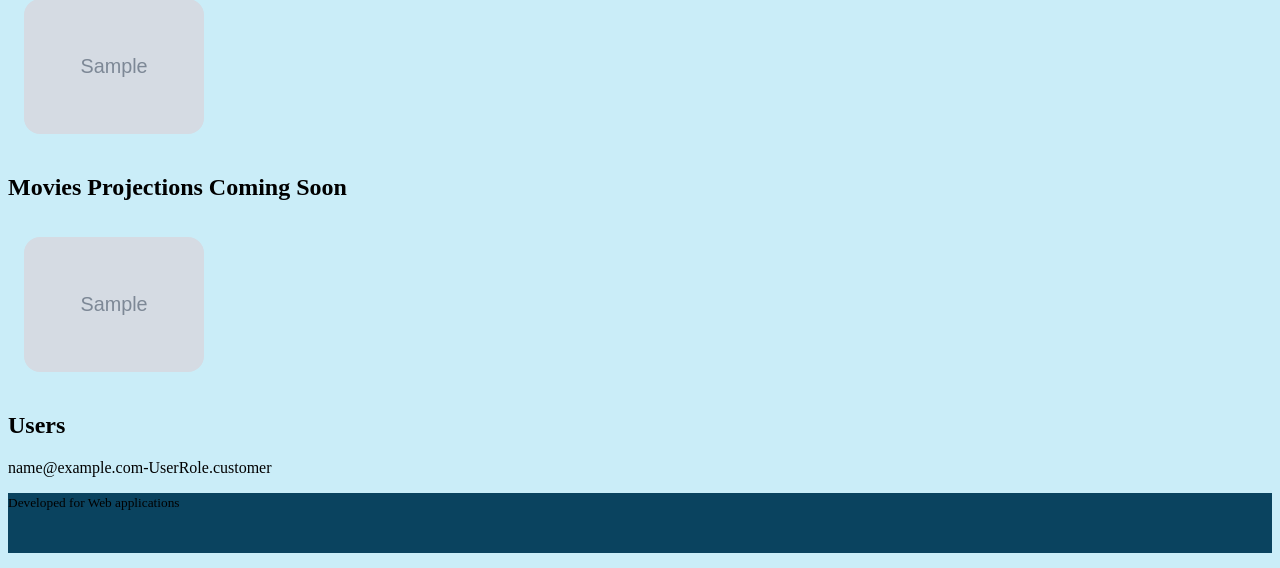
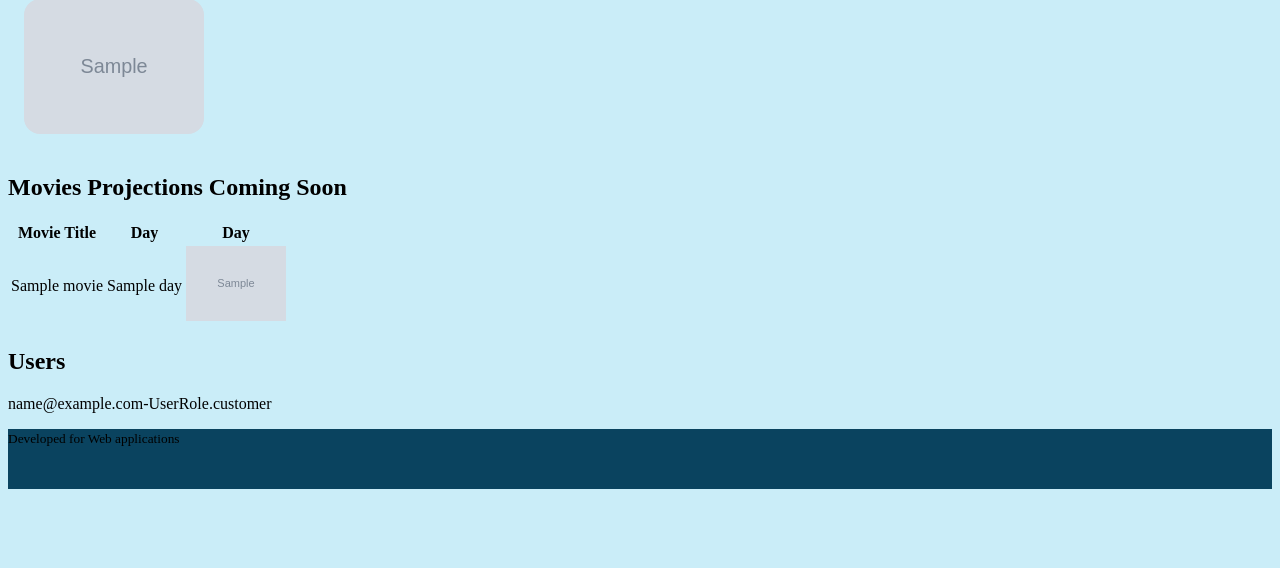
Before and after one commit to vvarodi/TheaterWebFlask, a Flask app: template cinema/templates/main/index.html in a window 1280 px wide. Shown: the part 190-758 px from the top of the page. Run offline with Flask 2, Linux system fonts and the light colour scheme; tables that the repository leaves empty hold one stand-in row (values such as "Sample post"); the template is opened without the code that fills it: values that come from a table or form of the project are taken from there, most other values are stand-ins (such as "Sample title", 1, 10 or a date in 2020); grey boxes marked "Sample" are stand-in pictures.

Commit message:
main view showing projections

```diff
--- a/cinema/insert.sql
+++ b/cinema/insert.sql
@@ -15,6 +15,6 @@ insert into screen VALUES
 (71, "H3", 40);
 
 insert into projection VALUES
-(111, CURRENT_TIMESTAMP, 11, 91),
-(222, CURRENT_TIMESTAMP, 22, 81),
-(333, CURRENT_TIMESTAMP, 33, 71);
+(111, '2021-12-07', 11, 91),
+(222, '2021-12-06', 22, 81),
+(333, '2021-12-05', 33, 71);
--- a/cinema/main.py
+++ b/cinema/main.py
@@ -15,9 +15,13 @@ bp = Blueprint("main", __name__)
 # @flask_login.login_required
 # MAIN VIEW OPEN FOR UNAUTHENTICATED USERS
 def index():
-    pmovies = model.Projection.query.order_by(model.Projection.day.desc()).limit(10).all()
+    current_day = date.today().strftime('%Y-%m-%d')
+    pmovies = model.Projection.query.filter(model.Projection.day >= current_day).limit(10).all()
+    # movies = []
+    # for p in pmovies:
+    #     movies.append(mod)
     all_movies = model.Movie.query.all()
     users = model.User.query.all()
-    current_day = date.today().strftime('%Y-%m-%d')
 
-    return render_template("main/index.html", all_movies=all_movies, users=users, current_day=current_day, pmovies=pmovies)
+
+    return render_template("main/index.html", movies=all_movies, users=users, pmovies=pmovies)
--- a/cinema/templates/main/index.html
+++ b/cinema/templates/main/index.html
@@ -7,7 +7,7 @@
     </section>
     <section>
         <h2>Movies Projections Coming Soon</h2>
-        {% include 'movies_template.html' %}
+        {% include 'movies_by_date.html' %}
     </section>
     <!-- Borrar luego debugg users -->
     <section>
--- /dev/null
+++ b/cinema/templates/movies_by_date.html
@@ -0,0 +1,23 @@
+
+{% if pmovies | length > 0 %}
+<table class="table-movies">
+    <thead>
+    <tr>
+        <th>Movie Title</th>
+        <th>Day</th>
+        <th>Day</th>
+    </tr>
+    </thead>
+    <tbody>
+    {% for movie in pmovies %}
+    <tr>
+        <td>{{ movie.movie.title }}</td>
+        <td>{{ movie.day }}</td>
+        <td><img src={{movie.movie.img}}  width=100></td>
+    </tr>
+    {% endfor %}
+    </tbody>
+</table>
+{% else%}
+<p>THERE ARE NO PROJECTIONS COMING SOON</p>
+{% endif %}
```
